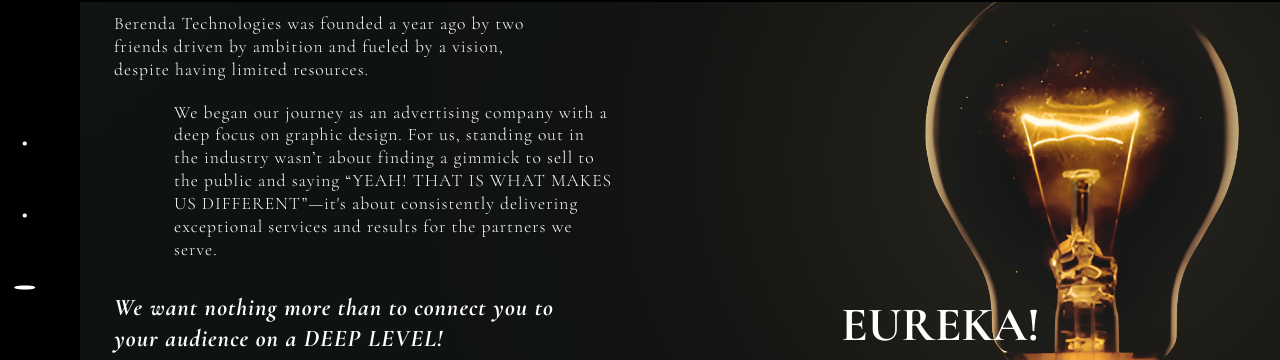
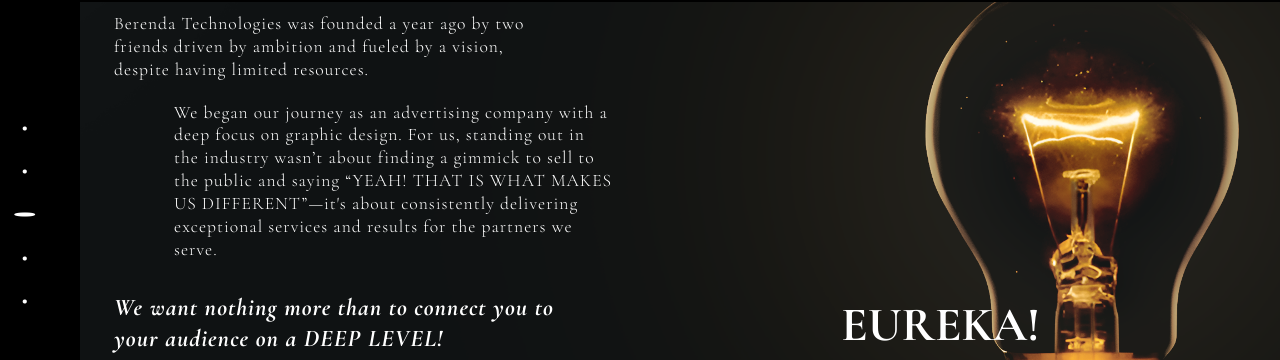
Before and after one commit to lovemehateyou/Berenda-tech, a React (Vite) app in the folder berenda/: page / in a window 1280 px wide. Both pictures are taken after a click on the switch 640 px from the left and 284 px from the top of the page. Shown: the part 198-558 px from the top of the page. Built offline with nearby package versions, Linux system fonts and the light colour scheme.

Commit message:
sidebar change

```diff
--- a/berenda/src/components/sidebar/sidebar.jsx
+++ b/berenda/src/components/sidebar/sidebar.jsx
@@ -36,7 +36,9 @@ export default function Sidebar({ison}) {
        <nav className={styles.Navbar}>
         <a href="#hero" className={activeSection === "hero" ? styles.on : styles.sidelink}>.</a>
         <a href="#about" className={activeSection === "about" ? styles.on : styles.sidelink}>.</a>
-        <a href="#values" className={activeSection === "values" ? styles.on : styles.sidelink}>.</a>
+        <a href="#" className={activeSection === "values" ? styles.on : styles.sidelink}>.</a>
+        <a href="#" className={activeSection === "" ? styles.on : styles.sidelink}>.</a>
+        <a href="#" className={activeSection === "" ? styles.on : styles.sidelink}>.</a>
       </nav>
     </div>
   );
--- a/berenda/src/components/sidebar/sidebar.module.css
+++ b/berenda/src/components/sidebar/sidebar.module.css
@@ -24,7 +24,7 @@
     color: white;
     font-size: 3rem;
     margin-left: 20px;
-    line-height: 1.5;
+    line-height: 0.9;
     transition: 0.3s;
 }
 .on{
@@ -33,6 +33,6 @@
     font-size: 3rem;
     transform: scaleX(5);
     margin-left: 20px;
-    line-height: 1.5;
+    line-height: 0.9;
     transition: 0.3s;
 }
```
